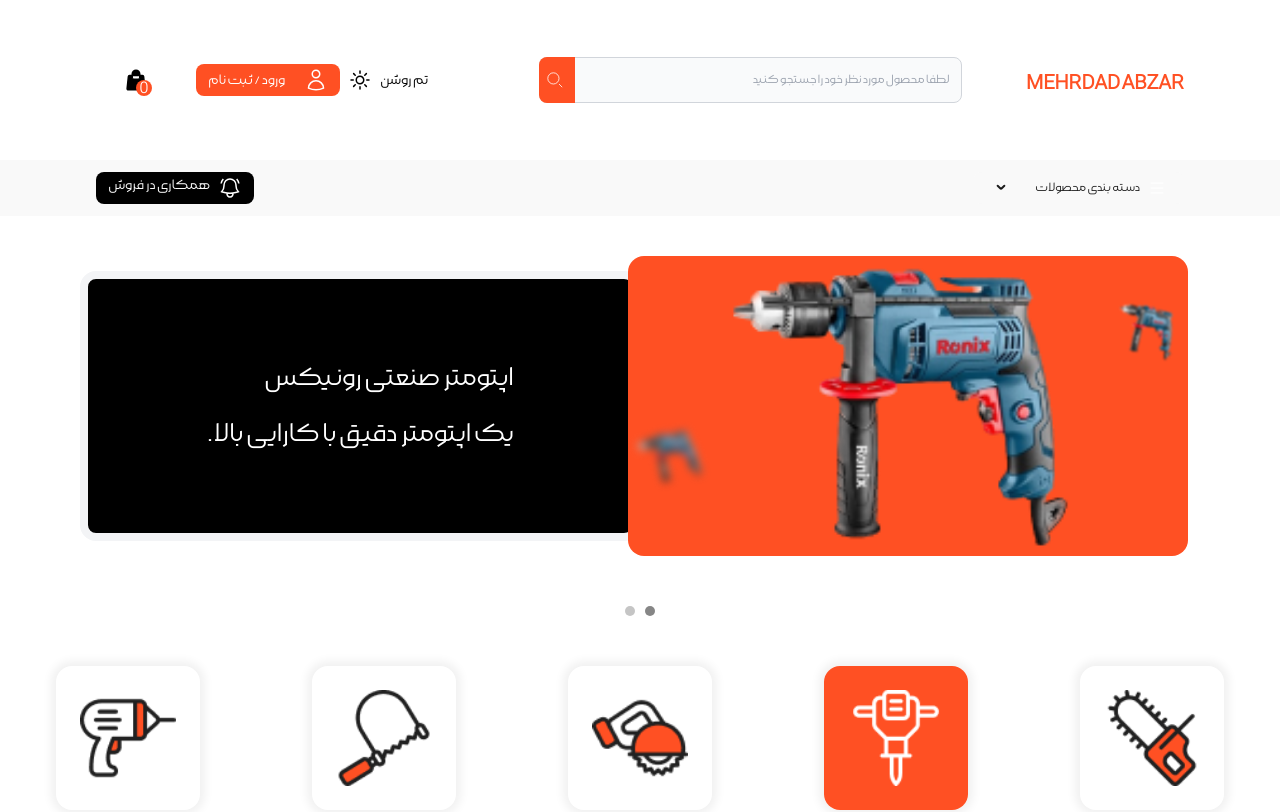
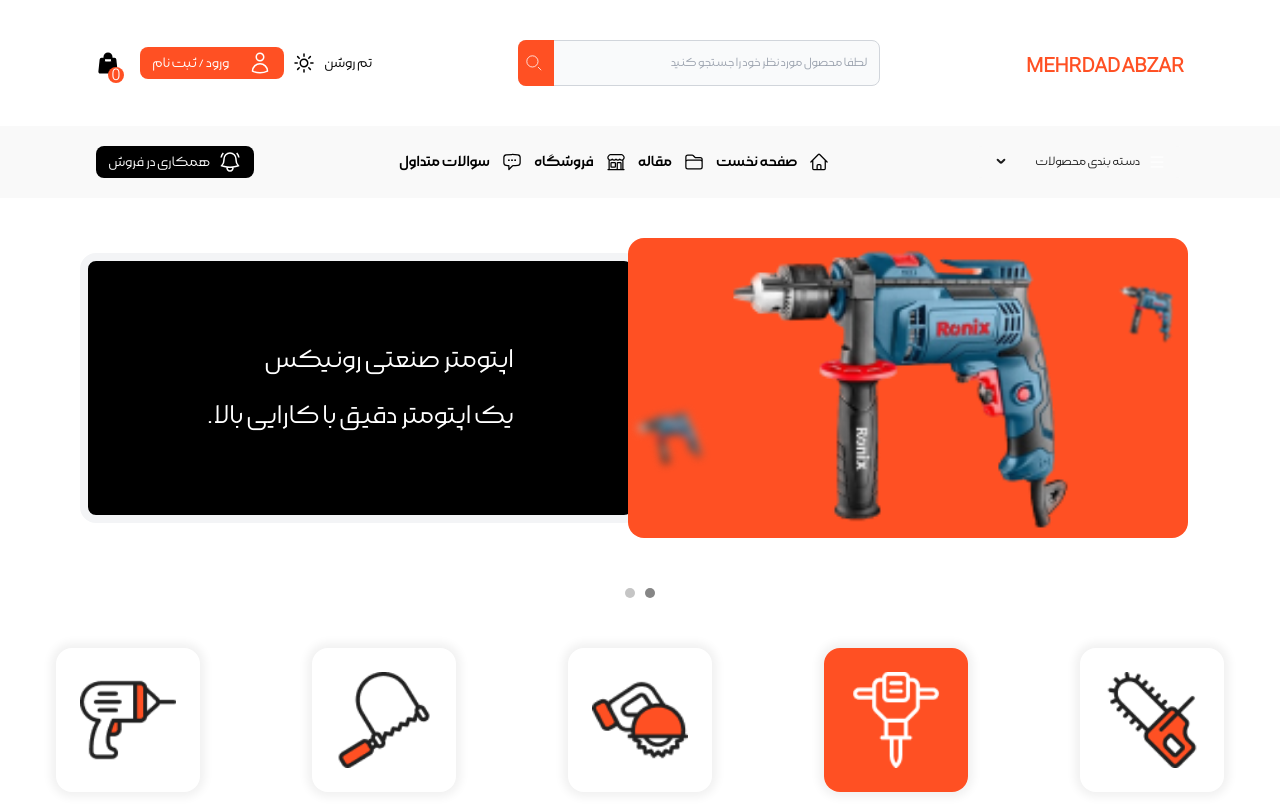
Before and after one commit to mehrdadosouli/abzar_osouli, a React (Vite) app: page / in a window 1280 px wide. Shown: the top 812 px of the page. Built offline with nearby package versions, Linux system fonts and the light colour scheme.

Commit message:
fixed header main and header top

```diff
--- a/src/components/basket/Basket.jsx
+++ b/src/components/basket/Basket.jsx
@@ -26,12 +26,12 @@
         setOpen(!open)
     }
     return (
-    <div className="relative w-fit z-[10000]">
-        <svg onClick={shopHandler} xmlns="http://www.w3.org/2000/svg" fill={getTheme === 'dark' ? 'white' : 'black'} viewBox="0 0 24 24" strokeWidth={1.5} stroke="black" className="size-20 p-7 select-none dark:text-white cursor-pointer">
+    <div className="relative w-fit cursor-pointer" onClick={shopHandler}>
+        <svg xmlns="http://www.w3.org/2000/svg" fill={getTheme === 'dark' ? 'white' : 'black'} viewBox="0 0 24 24" strokeWidth={1.5} stroke="black" className="size-6 select-none dark:text-white">
           <path d="M15.75 10.5V6a3.75 3.75 0 1 0-7.5 0v4.5m11.356-1.993 1.263 12c.07.665-.45 1.243-1.119 1.243H4.25a1.125 1.125 0 0 1-1.12-1.243l1.264-12A1.125 1.125 0 0 1 5.513 7.5h12.974c.576 0 1.059.435 1.119 1.007ZM8.625 10.5a.375.375 0 1 1-.75 0 .375.375 0 0 1 .75 0Zm7.5 0a.375.375 0 1 1-.75 0 .375.375 0 0 1 .75 0Z" />
         </svg>
-        <span className="size-4 absolute top-10 left-10 flex justify-center items-center text-base pt-1 bg-primaryColor text-white rounded-full">{countProducts == 0 ? "0" : countProducts} </span>
-        <div className={`md:w-96 w-72 ${selectQuantity == 0 ? 'h-60' : 'h-80'} overflow-y-auto .scrollbar-thumb scrollbar-track scrollbar ${open ? 'visible' : 'hidden'} absolute top-18 left-0 z-[10000] rounded-xl text-black dark:bg-black dark:text-white`}>
+        <span className="size-4 absolute top-4 left-3 flex justify-center items-center text-base pt-1 bg-primaryColor text-white rounded-full">{countProducts == 0 ? "0" : countProducts} </span>
+        <div className={`md:w-96 w-72 ${selectQuantity == 0 ? 'h-60' : 'h-80'} overflow-y-auto .scrollbar-thumb scrollbar-track scrollbar ${open ? 'visible' : 'hidden'} absolute top-[3rem] left-0 z-[10000] rounded-xl text-black dark:bg-black dark:text-white`}>
           {selectQuantity == 0 ?
             <div className="p-2 flex justify-center items-center leading-[14rem]">
               <span>محصولی اضافه نشده است</span>
--- a/src/components/header/HeaderMain.jsx
+++ b/src/components/header/HeaderMain.jsx
@@ -1,83 +1,99 @@
-import { useEffect, useState } from "react"
-import ArchiveSvg from "../../../public/photo/ArchiveSvg"
-import HomeSvg from "../../../public/photo/HomeSvg"
-import QuestionSvg from "../../../public/photo/QuestionSvg"
-import ShopSvg from "../../../public/photo/ShopSvg"
-import HamburgerSvg from "../../../public/photo/HamburgerSvg"
-import Basket from '../basket/Basket'
-import Menu from "../menu/Menu"
-import { NavLink } from "react-router"
-import './headerr.css'
+import { useState } from "react";
+import ArchiveSvg from "../../../public/photo/ArchiveSvg";
+import HomeSvg from "../../../public/photo/HomeSvg";
+import QuestionSvg from "../../../public/photo/QuestionSvg";
+import ShopSvg from "../../../public/photo/ShopSvg";
+import HamburgerSvg from "../../../public/photo/HamburgerSvg";
+import Basket from '../basket/Basket';
+import Menu from "../menu/Menu";
+import { NavLink } from "react-router";
+import './headerr.css';
 
 export default function HeaderMain({ setGetTheme, getTheme }) {
-  const [open, setOpen] = useState(false)
-  const [width, setWidth] = useState('')
+  const [open, setOpen] = useState(false);
   const activeLinkStyle = {
     fontWeight: 'bold',
     color: 'blue',
   };
-  useEffect(() => {
-    const handleResize = () => {
-      setWidth(window.innerWidth)
-    }
-    window.addEventListener('resize', handleResize);
-    if(width > '1102'){
-      setOpen(false)
-    }
-    return () => {
-      window.removeEventListener('resize', handleResize);
-    }
-  }, [window.innerWidth])
-  useEffect(() => {
-    setWidth(window.innerWidth)
-  }, [])
 
   const clickHandler = () => {
-    setOpen(!open)
+    setOpen(!open);
   }
 
   return (
-    <div className="grid grid-cols-4 items-center md:px-24 md:py-3 bg-box_lighten_secondry sticky top-0 z-50">
-      <div className="relative md:col-span-1 col-span-2 ">
+    <div className="flex justify-between items-center md:px-24 px-12 bg-box_lighten_secondry sticky top-0 z-50 py-5">
         <Menu />
-      </div>
-      <div className={`h-fit absolute left-8 top-0 bottom-0 my-auto  ${width <= '1102' ? "flex" : "hidden" }`}>
-          <li className="bg-transparent hover:cursor-pointer list-none" onClick={clickHandler}>
-            <HamburgerSvg />
-          </li>
-      </div>
-    <ul className={`${width < '1102' ? "absolute top-full left-0 transition-all flex flex-col gap-5 w-2/3 h-screen p-10 bg-slate-100" : " flex justify-start items-center col-span-2 gap-4 mr-1"} ${open ? 'translate-x-0 opacity-100' : ' -translate-x-full opacity-0'} [&>*]:flex [&>*]:flex-row [&>*]:gap-3 [&>*]:justify-start`}>
-        <li className="">
+      {/* Navigation desktop */}
+      <ul className="hidden lg:flex gap-3">
+        <li className="flex items-center gap-3">
           <HomeSvg />
-          <NavLink exact to='/' className="font-morabba_medium" activeStyle={activeLinkStyle}>صفحه نخست</NavLink >
+          <NavLink exact to='/' className="font-morabba_medium" activeStyle={activeLinkStyle}>صفحه نخست</NavLink>
         </li>
-        <li className="">
+        <li className="flex items-center gap-3">
           <ArchiveSvg />
-          <NavLink to='/blog' className="font-morabba_medium">مقاله</NavLink >
+          <NavLink to='/blog' className="font-morabba_medium">مقاله</NavLink>
         </li>
-        <li className="">
+        <li className="flex items-center gap-3">
           <ShopSvg />
-          <NavLink to='category' className="font-morabba_medium">فروشگاه</NavLink >
+          <NavLink to='category' className="font-morabba_medium">فروشگاه</NavLink>
         </li>
-        <li className="">
+        <li className="flex items-center gap-3">
           <QuestionSvg />
-          <NavLink to='questions' className="font-morabba_medium">سوالات متداول</NavLink >
+          <NavLink to='questions' className="font-morabba_medium">سوالات متداول</NavLink>
         </li>
       </ul>
-      {
-        width > '1102' ?
-          <div className="col-span-1 flex justify-self-end gap-2 text-white bg-black px-3 py-1 rounded-lg">
-            <svg xmlns="http://www.w3.org/2000/svg" fill="none" viewBox="0 0 24 24" strokeWidth={1.5} className="size-6 stroke-white">
-              <path d="M14.857 17.082a23.848 23.848 0 0 0 5.454-1.31A8.967 8.967 0 0 1 18 9.75V9A6 6 0 0 0 6 9v.75a8.967 8.967 0 0 1-2.312 6.022c1.733.64 3.56 1.085 5.455 1.31m5.714 0a24.255 24.255 0 0 1-5.714 0m5.714 0a3 3 0 1 1-5.714 0M3.124 7.5A8.969 8.969 0 0 1 5.292 3m13.416 0a8.969 8.969 0 0 1 2.168 4.5" />
-            </svg>
-            <span className="text-white ">همکاری در فروش</span>
-          </div>
-          :
-          <div className="col-span-1 justify-self-end">
-            <Basket setGetTheme={setGetTheme} getTheme={getTheme} />
-          </div>
-      }
-      <div className={`transform absolute ${open ? "w-full h-[100vh] blur-lg top-16 -z-10 bg-gray-200 opacity-50" : "hidden"} transition-all duration-300`} onClick={() => setOpen(false)}></div>
+
+      {/* Navigation mobile */}
+      <ul className={`
+        md:hidden flex flex-col fixed top-0 left-0 h-full w-2/3 bg-slate-100 p-10 gap-5
+        transform transition-transform duration-300 z-50
+        ${open ? "translate-x-0" : "-translate-x-full"}
+        [&>*]:flex [&>*]:gap-3 [&>*]:justify-start
+      `}>
+        <li className="flex items-center gap-3">
+          <HomeSvg />
+          <NavLink exact to='/' className="font-morabba_medium" activeStyle={activeLinkStyle} onClick={() => setOpen(false)}>صفحه نخست</NavLink>
+        </li>
+        <li className="flex items-center gap-3">
+          <ArchiveSvg />
+          <NavLink to='/blog' className="font-morabba_medium" onClick={() => setOpen(false)}>مقاله</NavLink>
+        </li>
+        <li className="flex items-center gap-3">
+          <ShopSvg />
+          <NavLink to='category' className="font-morabba_medium" onClick={() => setOpen(false)}>فروشگاه</NavLink>
+        </li>
+        <li className="flex items-center gap-3">
+          <QuestionSvg />
+          <NavLink to='questions' className="font-morabba_medium" onClick={() => setOpen(false)}>سوالات متداول</NavLink>
+        </li>
+      </ul>
+
+      {/* همکاری در فروش دسکتاپ */}
+      <div className="hidden lg:flex justify-self-end gap-2 text-white bg-black px-3 lg:py-1 rounded-lg items-center">
+        <svg xmlns="http://www.w3.org/2000/svg" fill="none" viewBox="0 0 24 24" strokeWidth={1.5} className="w-6 h-6 stroke-white">
+          <path d="M14.857 17.082a23.848 23.848 0 0 0 5.454-1.31A8.967 8.967 0 0 1 18 9.75V9A6 6 0 0 0 6 9v.75a8.967 8.967 0 0 1-2.312 6.022c1.733.64 3.56 1.085 5.455 1.31m5.714 0a24.255 24.255 0 0 1-5.714 0m5.714 0a3 3 0 1 1-5.714 0M3.124 7.5A8.969 8.969 0 0 1 5.292 3m13.416 0a8.969 8.969 0 0 1 2.168 4.5" />
+        </svg>
+        <span>همکاری در فروش</span>
       </div>
-  )
+
+      {/* موبایل: سبد خرید و دکمه منو */}
+      <div className="flex items-center gap-4 lg:hidden">
+        <div className="md:hidden flex">
+          <Basket setGetTheme={setGetTheme} getTheme={getTheme} />
+        </div>
+        <button className="bg-transparent p-1" onClick={clickHandler} aria-label="Toggle Menu">
+          <HamburgerSvg />
+        </button>
+      </div>
+
+      {/* بک‌دراپ وقتی منو باز است */}
+      {open && (
+        <div
+          className="fixed inset-0 bg-black bg-opacity-30 backdrop-blur-sm z-40"
+          onClick={() => setOpen(false)}
+        />
+      )}
+
+    </div>
+  );
 }
--- a/src/components/header/HeaderTop.jsx
+++ b/src/components/header/HeaderTop.jsx
@@ -8,10 +8,10 @@
 export default function HeaderTop({ setGetTheme, getTheme }) {
 
   return (
-    <div className="grid grid-cols-5 items-center md:px-24 px-12 py-10 gap-5">
-      <h1 className="md:col-span-2 lg:col-span-1 md:block hidden text-xl mt-2 text-primaryColor dark:text-white font-bold">MEHRDAD ABZAR</h1>
+    <div className="flex justify-between items-center md:px-24 px-12 py-10 gap-5">
+      <h1 className="flex text-xl mt-2 text-primaryColor dark:text-white font-bold">MEHRDAD ABZAR</h1>
       <Search />
-      <div className="flex md:justify-end justify-between items-center gap-2 lg:col-span-2 md:col-span-3 col-span-5">
+      <div className="flex md:justify-end justify-between items-center gap-2 ">
         <div className="flex gap-2 md:justify-center items-center dark:text-white text-black hover:cursor-pointer select-none" onClick={() => { theme(); setGetTheme(localStorage.getItem('theme')) }}>
           {
             getTheme == 'light' ? 'تم تیره' : 'تم روشن'
--- a/src/components/menu/Menu.jsx
+++ b/src/components/menu/Menu.jsx
@@ -46,9 +46,9 @@
           zIndex: 9999,
           borderRadius: '0.5rem',
           backgroundColor: '#F9F9F9',
-          position: 'absolute',
-          top: '-16px',
-          right: '0',
+          // position: 'absolute',
+          // top: '-16px',
+          // right: '0',
           userSelect:'none',
         }}
         defaultOpenKeys={['']}
--- a/src/components/search/Search.jsx
+++ b/src/components/search/Search.jsx
@@ -1,12 +1,48 @@
-import { useState } from "react"
+import { useEffect, useRef, useState } from "react"
+import { useDispatch, useSelector } from "react-redux"
+import { addToCard, decrement, increment, selectAllProductsCategory } from "../../redux/features/Products/productSlice"
+import PlusSvg from "../../../public/photo/PlusSvg"
+import MinusSvg from "../../../public/photo/MinusSvg"
+import TrashIcon from "../../../public/photo/TrashIcon"
 
 export default function Search() {
-    const [search,setSearch] = useState("")
+  const allProducts = useSelector(selectAllProductsCategory)
+  const [search, setSearch] = useState("")
+  const [filterSearch, setFilterSearch] = useState([])
+  const [showDropdown, setShowDropdown] = useState(false);
+  const searchRef=useRef(null)
+  const inputRef=useRef(null)
+  const dispatch=useDispatch()
+  const blurHandler=(event)=>{
+    if( inputRef.current && !inputRef.current.contains(event.target) && searchRef.current && !searchRef.current.contains(event.target)){
+        setShowDropdown(false)
+        setSearch("")
+    }
+  }
+  useEffect(() => {
+    if (search.trim() === "") {
+      setFilterSearch([])
+    } else {
+      const resFilter = allProducts.filter(item =>
+        item.name.includes(search)
+      )
+      setFilterSearch(resFilter)
+    }
+  }, [search, allProducts])
+
   const submitHandler = (e) => {
     e.preventDefault()
   }
+  useEffect(()=>{
+    document.addEventListener("mousedown", blurHandler);
+    return ()=>{
+        document.removeEventListener("mousedown", blurHandler);
+    }
+  },[])
+
   return (
-        <form className="w-full lg:block hidden mx-auto col-span-2" onSubmit={submitHandler}>
+    <div className="w-1/3 lg:flex hidden relative">
+      <form className="w-full mx-auto" onSubmit={submitHandler}>
         <label htmlFor="default-search" className="mb-2 text-sm font-medium text-gray-900 sr-only dark:text-white">جستجو</label>
         <div className="relative">
           <div className="absolute inset-y-0 left-0 p-2 flex items-center ps-3 rounded-l-lg bg-primaryColor hover:cursor-pointer" type="submit">
@@ -14,9 +50,52 @@
               <path stroke="currentColor" d="m19 19-4-4m0-7A7 7 0 1 1 1 8a7 7 0 0 1 14 0Z" />
             </svg>
           </div>
-                <input type="search" value={search} onChange={(e)=>setSearch(e.target.value)} id="default-search" className="block w-full p-3 ps-3 text-sm text-gray-900 border border-gray-300 rounded-lg bg-gray-50 focus:ring-blue-500 focus:border-blue-500 dark:bg-gray-700 dark:border-gray-600 dark:placeholder-white dark:text-white dark:focus:ring-blue-500 dark:focus:border-blue-500 outline-none" placeholder="لطفا محصول مورد نظر خود را جستجو کنید" required />
+          <input
+            type="search"
+            value={search}
+            ref={inputRef}
+            onFocus={()=>setShowDropdown(true)}
+            onChange={(e) => setSearch(e.target.value)}
+            id="default-search"
+            className="block w-full p-3 ps-3 text-sm text-gray-900 border border-gray-300 rounded-lg bg-gray-50 focus:ring-blue-500 focus:border-blue-500 dark:bg-gray-700 dark:border-gray-600 dark:placeholder-white dark:text-white dark:focus:ring-blue-500 dark:focus:border-blue-500 outline-none"
+            placeholder="لطفا محصول مورد نظر خود را جستجو کنید"
+            required
+          />
         </div>
       </form>
 
+      <div ref={searchRef} onBlur={(event)=>blurHandler(event)} tabIndex={0} className={`${!search.length || !showDropdown ? "hidden" : ""} w-full min-h-40 max-h-[27rem] p-10 shadow-2xl bg-gray-100 rounded-2xl absolute top-20 z-[10000] overflow-y-auto`}>
+        {!filterSearch.length ? (
+          <span className="flex justify-center leading-[5rem]">سرچ پیدا نشد</span>
+        ) : (
+          filterSearch.map(elem => (
+            <div key={elem.id} className="flex justify-between items-center p-5 border-b-2 border-gray-300 select-none">
+                <img className="w-1/4 select-none" src={`photo/${elem.image}`} alt={elem.name} />
+                <div className="flex flex-col items-end gap-2">
+                <span className="select-none">{elem.name}</span>
+                <span className="select-none">{elem.price.toLocaleString()} تومان</span>
+                <div className="flex select-none">
+                    <div className="p-2 rounded-lg w-full">
+                    {elem.count === 0 ? (
+                        <button className="w-full" onClick={() => dispatch(addToCard(elem.id))}>افزودن به سبد خرید</button>
+                    ) : (
+                        <div className="flex gap-2 justify-between items-center">
+                        <span className="cursor-pointer bg-gray-200 rounded-full p-1" onClick={() => dispatch(increment(elem.id))}><PlusSvg /></span>
+                        <span className="select-none bg-primaryColor p-1 rounded-full text-white">{elem.count}</span>
+                        {elem.count > 1 ? (
+                            <span className="cursor-pointer bg-gray-200 rounded-full p-1" onClick={() => dispatch(decrement(elem.id))}><MinusSvg /></span>
+                        ) : (
+                            <span className="cursor-pointer bg-gray-200 rounded-full p-1" onClick={() => dispatch(decrement(elem.id))}><TrashIcon /></span>
+                        )}
+                        </div>
+                    )}
+                    </div>
+                </div>
+                </div>
+            </div>
+            ))
+        )}
+      </div>
+    </div>
   )
 }
```
Lines whose indentation alone changed are shown as unchanged.
